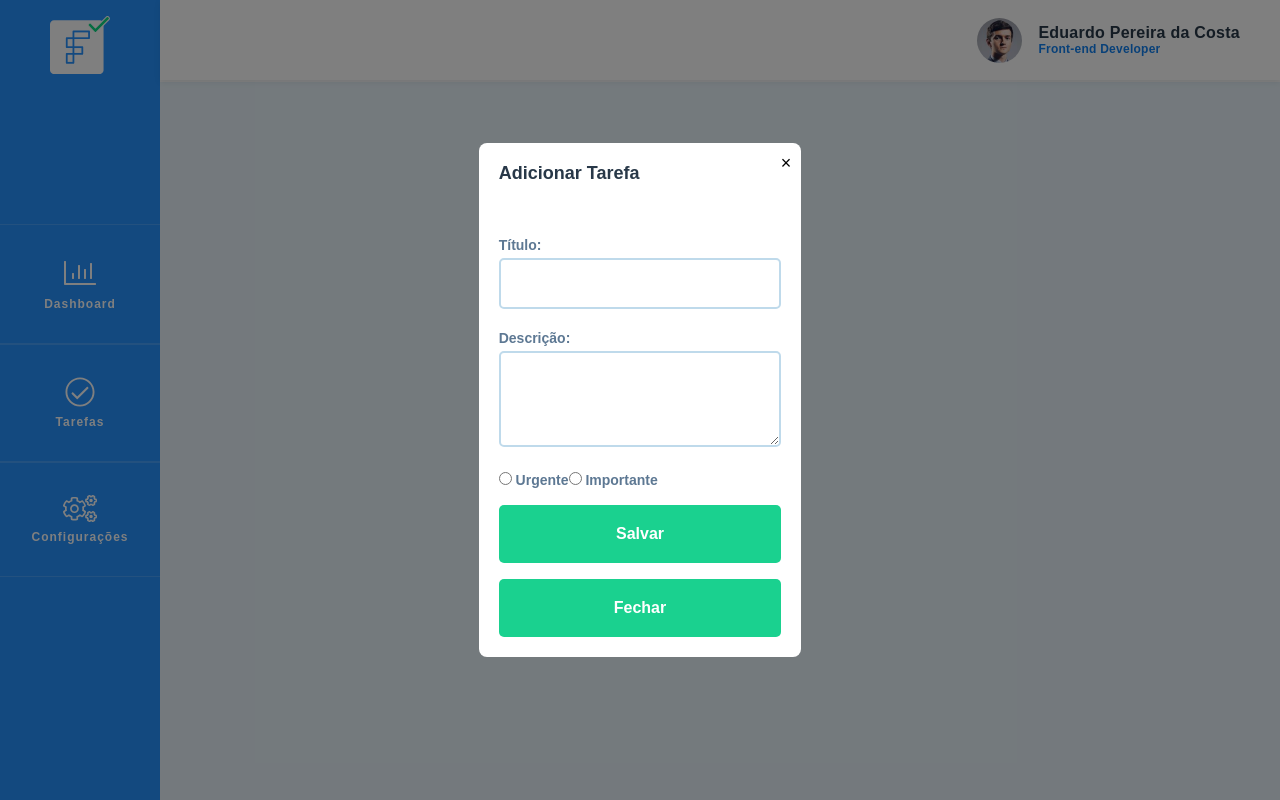
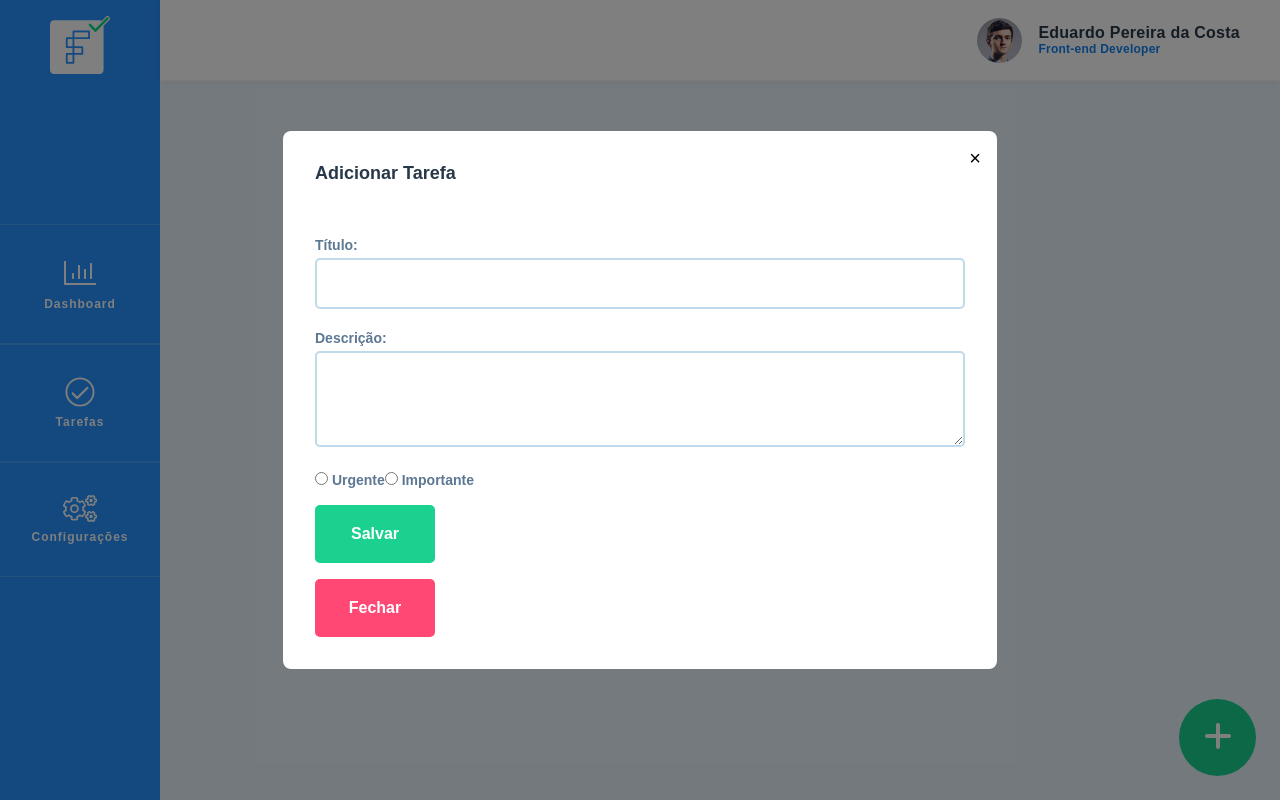
Before and after one commit to brvnfr/vue-todo-app, a Vue app: page /tasks in a window 1280 px wide. Both pictures are taken after a click on the button "Adicionar Tarefa". Built offline with nearby package versions, Linux system fonts and the light colour scheme.

Commit message:
[refact] upgrade button component for more customization

```diff
--- a/package.json
+++ b/package.json
@@ -11,10 +11,11 @@
     "format": "prettier --write src/"
   },
   "dependencies": {
+    "@fortawesome/fontawesome-free": "^6.5.1",
     "@fortawesome/fontawesome-svg-core": "^6.5.1",
     "@fortawesome/free-regular-svg-icons": "^6.5.1",
     "@fortawesome/free-solid-svg-icons": "^6.5.1",
-    "@fortawesome/vue-fontawesome": "^3.0.6",
+    "@fortawesome/vue-fontawesome": "^3.0.0-5",
     "stylus": "^0.62.0",
     "stylus-loader": "^8.1.0",
     "vue": "^3.4.15",
--- a/src/components/ButtonComponent.vue
+++ b/src/components/ButtonComponent.vue
@@ -1,6 +1,10 @@
 <!-- eslint-disable no-unused-vars -->
 <template>
-  <button :type="type" @click="handleClick">
+  <button
+    :class="buttonClass"
+    :style="{ width: fullWidth ? '100%' : '120px' }"
+    @click="handleClick"
+  >
     <slot></slot>
   </button>
 </template>
@@ -8,27 +12,65 @@
 <script setup>
 import { defineProps, defineEmits } from 'vue'
 
-const { type } = defineProps(['type'])
+const { buttonType, fullWidth } = defineProps(['buttonType', 'fullWidth'])
 const emit = defineEmits(['click'])
 
 const handleClick = () => {
-  emit('click')
+  if (buttonType !== 'disabled') {
+    emit('click')
+  }
+}
+
+const buttonClass = {
+  button: true,
+  primary: buttonType === 'primary',
+  warning: buttonType === 'warning',
+  danger: buttonType === 'danger',
+  info: buttonType === 'info',
+  disabled: buttonType === 'disabled',
 }
 </script>
 
 <style scoped lang="stylus">
 @import '.././styles/variables.styl'
 
-button
-  width 100%
-  background-color brand-green-500
+.button
   border-radius 5px
-  color white
   border none
   padding 1.25rem 2rem
   cursor pointer
-  transition  all .5s ease
+  transition all .5s ease
   text-styles(16px, bold, #fff, 1)
+  background-color brand-blue-500
   &:hover
-    background darken(brand-green-500, 10%)
+   background-color  darken(brand-blue-500, 10%)
+
+
+.primary
+  background-color brand-green-500
+  color white
+  &:hover
+   background-color  darken(brand-green-500, 10%)
+
+.warning
+  background-color brand-yellow-500
+  color white
+  &:hover
+   background-color  darken(brand-yellow-500, 10%)
+
+.danger
+  background-color brand-red-500
+  color white
+  &:hover
+   background-color  darken(brand-red-500, 10%)
+
+.info
+  background-color brand-gray-500
+  color white
+  &:hover
+   background-color  darken(brand-gray-500, 10%)
+
+.disabled
+  background-color brand-gray-500
+  color brand-gray-700
 </style>
--- a/src/components/DialogOverlay.vue
+++ b/src/components/DialogOverlay.vue
@@ -36,20 +36,23 @@ export default {
   display flex
   align-items center
   justify-content center
+  z-index 1000
 
 
 .dialog-content
   background #fff
-  padding 20px
+  width 100%
+  max-width 650px
+  padding 2rem
   border-radius 8px
   position relative
 
 
 .close-button
   position absolute
-  top 10px
-  right 10px
-  font-size 18px
+  top 1rem
+  right 1rem
+  font-size 20px
   cursor pointer
   border none
   background none
--- a/src/main.js
+++ b/src/main.js
@@ -3,10 +3,14 @@ import { createApp } from 'vue'
 import App from '@/App.vue'
 import router from '@/router'
 import store from '@/store'
+import { library } from '@fortawesome/fontawesome-svg-core'
+import { FontAwesomeIcon } from '@fortawesome/vue-fontawesome'
+import { fas } from '@fortawesome/free-solid-svg-icons'
+library.add(fas)
 
 const app = createApp(App)
 
 app.use(router)
 app.use(store)
-
+app.component('font-awesome-icon', FontAwesomeIcon)
 app.mount('#app')
--- a/src/styles/main.styl
+++ b/src/styles/main.styl
@@ -1,4 +1,5 @@
 @import './variables.styl'
+@import "~@fortawesome/fontawesome-free/css/all.css"
 
 *
   margin 0
--- a/src/styles/variables.styl
+++ b/src/styles/variables.styl
@@ -21,6 +21,8 @@ brand-green-600 = #0ED984
 
 brand-red-500 = #FF4874
 brand-red-600 = #FF2E79
+
+brand-yellow-500 = #FFC42E
 
 //~Typography
 @font-face
--- a/src/views/LoginView.vue
+++ b/src/views/LoginView.vue
@@ -28,7 +28,7 @@
               autocomplete="current-password"
             />
           </div>
-          <button-component type="submit"> Entrar </button-component>
+          <button-component type="submit" :full-width="true"> Entrar </button-component>
         </form-wrapper>
       </main>
     </section>
--- a/src/views/TasksView.vue
+++ b/src/views/TasksView.vue
@@ -1,6 +1,6 @@
 <template>
   <section>
-    <!-- Botão para abrir o diálogo de adicionar tarefa -->
+    <div class="tasks-content">
       <button @click="openAddTaskDialog">Adicionar Tarefa</button>
 
       <!-- Lista de Tarefas -->
@@ -28,8 +28,10 @@
               { label: 'Importante', value: 'important' },
             ]"
           />
-        <button-component type="submit">Salvar</button-component>
-        <button-component @click="closeAddTaskDialog">Fechar</button-component>
+          <button-component type="submit" button-type="primary">Salvar</button-component>
+          <button-component @click="closeAddTaskDialog" button-type="danger"
+            >Fechar</button-component
+          >
         </form-wrapper>
       </dialog-overlay>
 
@@ -50,6 +52,11 @@
           <button-component @click="closeEditTaskDialog">Fechar</button-component>
         </form-wrapper>
       </dialog-overlay>
+    </div>
+    <!-- Botão para abrir o diálogo de adicionar tarefa -->
+    <button @click="openAddTaskDialog" class="add-button">
+      <font-awesome-icon :icon="['fas', 'plus']" />
+    </button>
   </section>
 </template>
 
@@ -141,10 +148,38 @@ onMounted(() => {
 </style>
 
 <style scoped lang="stylus">
+@import '../styles/variables.styl'
+
+.add-button
+    position fixed
+    bottom 24px
+    right 24px
+    width 77px
+    height 77px
+    border none
+    border-radius 50%
+    background-color brand-green-500
+    color #fff
+    font-size 32px
+    align-items center
+    justify-content center
+     cursor pointer
+
+
 section
   display flex
   flex-direction column
   align-items center
+  justify-content center
+  flex-direction column
+  width 100%
+  height 100%
+  padding 0 1rem
+
+.tasks-content
+  width 100%
+  max-width 600px
+
 
 form
   display flex
```
Also changed, not shown: 1 other file (tests, documents, lock files or other folders). Lines whose indentation alone changed are shown as unchanged.
